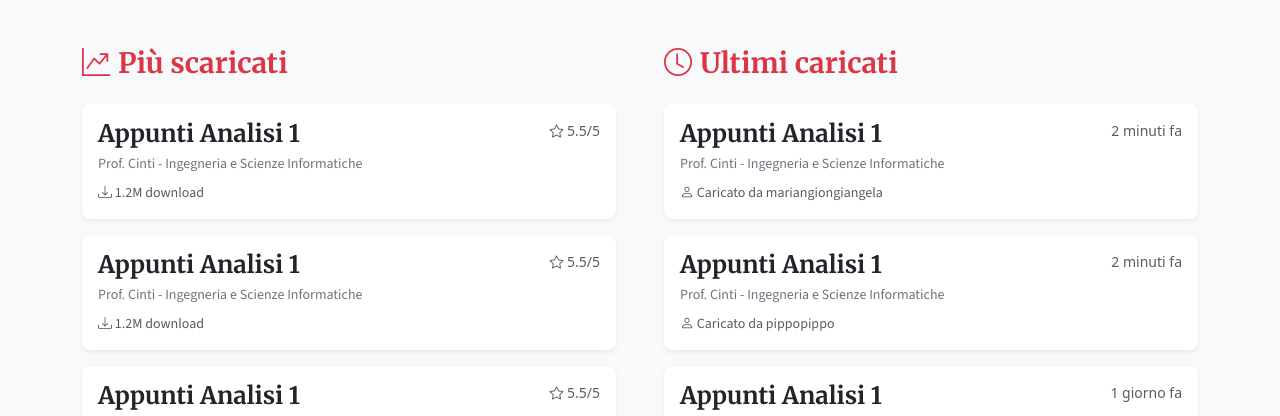
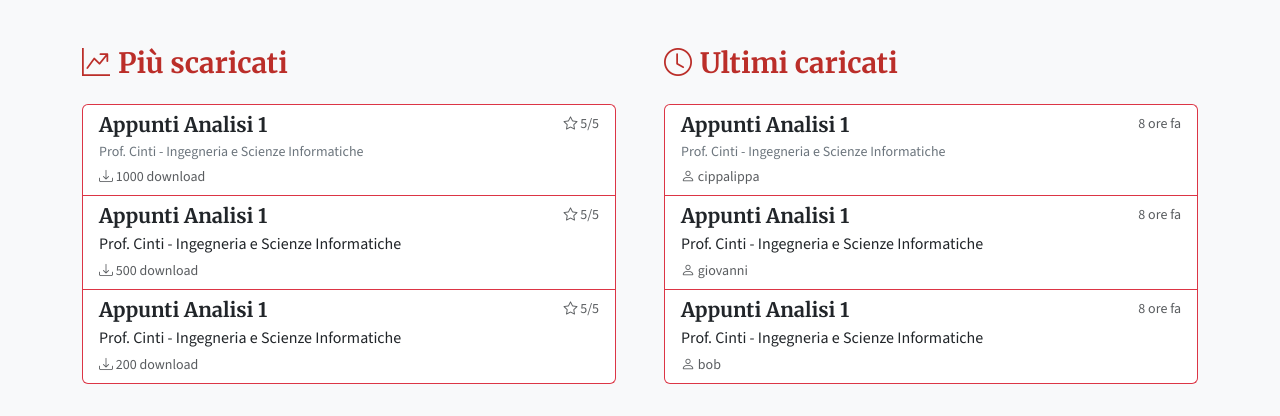
Before and after one commit to lolloantonioli/AlmaNotes, a PHP site: page /html/index.html in a window 1280 px wide. Shown: the part 473-889 px from the top of the page. Run offline with PHP 8.4, Linux system fonts and the light colour scheme.

Commit message:
Modified cards in list items

```diff
--- a/css/style.css
+++ b/css/style.css
@@ -5,14 +5,48 @@ body > header, body > section:last-of-type {
     background-position: center;
 }
 
+/* Colore personalizzato per il bottone Carica */
+.btn-upload {
+    color: #BB2E29;
+}
+
+/* Opzionale: se vuoi che cambi colore anche l'icona dentro */
+.btn-upload i {
+    color: #BB2E29;
+}
+
+.btn-upload:hover {
+    color: #BB2E29; /* Metti lo STESSO colore di prima (o uno leggermente più scuro per effetto) */
+}
+
+section i {
+    color: #BB2E29;
+}
+
+a > h1 {
+    color: #BB2E29;
+}
+
+a > i { /*icona persona*/
+    color: #BB2E29;
+}
+
+h3 {
+    color: #BB2E29;
+}
+
 h1, button {
     font-family: 'Merriweather Sans', sans-serif;
 }
 
-h2, h3, h4 {
+h2, h3, h5 {
     font-family: 'Merriweather';
 }
 
 p, a {
     font-family: 'Source Sans 3';
 }
+
+footer {
+    color: #BB2E29;
+}
--- a/html/index.html
+++ b/html/index.html
@@ -18,7 +18,7 @@
                 <span class="navbar-toggler-icon"></span>
             </button>
 
-            <a class="navbar-brand fw-bold text-danger fs-3 mx-auto ms-lg-0 order-1 d-flex align-items-center gap-2" href="index.html">
+            <a class="navbar-brand fw-bold fs-3 mx-auto ms-lg-0 order-1 d-flex align-items-center gap-2" href="index.html">
                 <img src="../img/logo.png" alt="Logo" width="55" height="55"></img><h1>AlmaNotes</h1>
             </a>
 
@@ -31,13 +31,13 @@
             <div class="offcanvas offcanvas-start order-lg-2" tabindex="-1" id="offcanvasNavbar" aria-labelledby="offcanvasNavbarLabel">
 
                 <div class="offcanvas-header">
-                    <h4 class="offcanvas-title fw-bold text-danger" id="offcanvasNavbarLabel">Menu</h4>
+                    <h4 class="offcanvas-title fw-bold" id="offcanvasNavbarLabel">Menu</h4>
                     <button type="button" class="btn-close" data-bs-dismiss="offcanvas" aria-label="Close"></button>
                 </div>
 
                 <div class="offcanvas-body">
                     <ul class="navbar-nav justify-content-left flex-grow-1 pe-3 gap-lg-4 text-center">
-                        <li class="nav-item"><a class="nav-link text-danger fw-semibold" href="index.html">Home</a></li>
+                        <li class="nav-item"><a class="nav-link fw-semibold" href="index.html">Home</a></li>
                         <li class="nav-item"><a class="nav-link text-secondary" href="#">Cerca</a></li>
                         <li class="nav-item"><a class="nav-link text-secondary" href="#">Carica</a></li>
                         <li class="nav-item"><a class="nav-link text-secondary" href="#">Contatti</a></li>
@@ -73,80 +73,68 @@
         <div class="row g-5">
 
             <div class="col-12 col-lg-6">
-                <h3 class="text-danger fw-bold mb-4 d-flex align-items-center gap-2">
+                <h3 class="fw-bold mb-4 d-flex align-items-center gap-2">
                     <i class="bi bi-graph-up-arrow"></i> Più scaricati
                 </h3>
 
-                <div class="card border-0 shadow-sm mb-3 rounded-3">
-                    <div class="card-body">
-                        <div class="d-flex justify-content-between align-items-start mb-1">
-                            <h4 class="fw-bold mb-0">Appunti Analisi 1</h4>
-                            <span class="small text-muted"><i class="bi bi-star"></i> 5.5/5</span>
+                <div class="list-group">
+                    <a href="#" class="list-group-item list-group-item-action border border-danger border-bottom-0" aria-current="true">
+                      <div class="d-flex w-100 justify-content-between">
+                        <h5 class="mb-1 fw-bold">Appunti Analisi 1</h5>
+                        <span class="small text-muted"><i class="bi bi-star"></i> 5/5</span>
                       </div>
-                        <p class="small text-secondary mb-2">Prof. Cinti - Ingegneria e Scienze Informatiche</p>
-                        <p class="small text-muted mb-0"><i class="bi bi-download"></i> 1.2M download</p>
+                      <p class="small text-secondary mb-1">Prof. Cinti - Ingegneria e Scienze Informatiche</p>
+                      <p class="small text-muted mb-0"><i class="bi bi-download"></i> 1000 download</p>
+                    </a>
+                    <a href="#" class="list-group-item list-group-item-action border border-danger">
+                      <div class="d-flex w-100 justify-content-between">
+                        <h5 class="mb-1 fw-bold">Appunti Analisi 1</h5>
+                        <span class="small text-muted"><i class="bi bi-star"></i> 5/5</span>
                       </div>
+                      <p class="mb-1">Prof. Cinti - Ingegneria e Scienze Informatiche</p>
+                      <p class="small text-muted mb-0"><i class="bi bi-download"></i> 500 download</p>
+                    </a>
+                    <a href="#" class="list-group-item list-group-item-action border border-danger border-top-0">
+                      <div class="d-flex w-100 justify-content-between">
+                        <h5 class="mb-1 fw-bold">Appunti Analisi 1</h5>
+                        <span class="small text-muted"><i class="bi bi-star"></i> 5/5</span>
                       </div>
-
-                <div class="card border-0 shadow-sm mb-3 rounded-3">
-                    <div class="card-body">
-                        <div class="d-flex justify-content-between align-items-start mb-1">
-                            <h4 class="fw-bold mb-0">Appunti Analisi 1</h4>
-                            <span class="small text-muted"><i class="bi bi-star"></i> 5.5/5</span>
-                        </div>
-                        <p class="small text-secondary mb-2">Prof. Cinti - Ingegneria e Scienze Informatiche</p>
-                        <p class="small text-muted mb-0"><i class="bi bi-download"></i> 1.2M download</p>
-                    </div>
-                </div>
-
-                <div class="card border-0 shadow-sm mb-3 rounded-3">
-                    <div class="card-body">
-                        <div class="d-flex justify-content-between align-items-start mb-1">
-                            <h4 class="fw-bold mb-0">Appunti Analisi 1</h4>
-                            <span class="small text-muted"><i class="bi bi-star"></i> 5.5/5</span>
-                        </div>
-                        <p class="small text-secondary mb-2">Prof. Cinti - Ingegneria e Scienze Informatiche</p>
-                        <p class="small text-muted mb-0"><i class="bi bi-download"></i> 1.2M download</p>
-                    </div>
+                      <p class="mb-1">Prof. Cinti - Ingegneria e Scienze Informatiche</p>
+                      <p class="small text-muted mb-0"><i class="bi bi-download"></i> 200 download</p>
+                    </a>
                 </div>
             </div>
 
             <div class="col-12 col-lg-6">
-                <h3 class="text-danger fw-bold mb-4 d-flex align-items-center gap-2">
+                <h3 class="fw-bold mb-4 d-flex align-items-center gap-2">
                     <i class="bi bi-clock"></i> Ultimi caricati
                 </h3>
 
-                <div class="card border-0 shadow-sm mb-3 rounded-3">
-                    <div class="card-body">
-                        <div class="d-flex justify-content-between align-items-start mb-1">
-                            <h4 class="fw-bold mb-0">Appunti Analisi 1</h4>
-                            <span class="small text-muted">2 minuti fa</span>
+                <div class="list-group">
+                    <a href="#" class="list-group-item list-group-item-action border border-danger border-bottom-0" aria-current="true">
+                      <div class="d-flex w-100 justify-content-between">
+                        <h5 class="mb-1 fw-bold">Appunti Analisi 1</h5>
+                        <span class="small text-muted">8 ore fa</span>
                       </div>
-                        <p class="small text-secondary mb-2">Prof. Cinti - Ingegneria e Scienze Informatiche</p>
-                        <p class="small text-muted mb-0"><i class="bi bi-person"></i> Caricato da mariangiongiangela</p>
+                      <p class="small text-secondary mb-1">Prof. Cinti - Ingegneria e Scienze Informatiche</p>
+                      <p class="small text-muted mb-0"><i class="bi bi-person"></i> cippalippa</p>
+                    </a>
+                    <a href="#" class="list-group-item list-group-item-action border border-danger">
+                      <div class="d-flex w-100 justify-content-between">
+                        <h5 class="mb-1 fw-bold">Appunti Analisi 1</h5>
+                        <span class="small text-muted">8 ore fa</span>
                       </div>
+                      <p class="mb-1">Prof. Cinti - Ingegneria e Scienze Informatiche</p>
+                      <p class="small text-muted mb-0"><i class="bi bi-person"></i> giovanni</p>
+                    </a>
+                    <a href="#" class="list-group-item list-group-item-action border border-danger border-top-0">
+                      <div class="d-flex w-100 justify-content-between">
+                        <h5 class="mb-1 fw-bold">Appunti Analisi 1</h5>
+                        <span class="small text-muted">8 ore fa</span>
                       </div>
-
-                 <div class="card border-0 shadow-sm mb-3 rounded-3">
-                    <div class="card-body">
-                        <div class="d-flex justify-content-between align-items-start mb-1">
-                            <h4 class="fw-bold mb-0">Appunti Analisi 1</h4>
-                            <span class="small text-muted">2 minuti fa</span>
-                        </div>
-                        <p class="small text-secondary mb-2">Prof. Cinti - Ingegneria e Scienze Informatiche</p>
-                        <p class="small text-muted mb-0"><i class="bi bi-person"></i> Caricato da pippopippo</p>
-                    </div>
-                </div>
-
-                 <div class="card border-0 shadow-sm mb-3 rounded-3">
-                    <div class="card-body">
-                        <div class="d-flex justify-content-between align-items-start mb-1">
-                            <h4 class="fw-bold mb-0">Appunti Analisi 1</h4>
-                            <span class="small text-muted">1 giorno fa</span>
-                        </div>
-                        <p class="small text-secondary mb-2">Prof. Cinti - Ingegneria e Scienze Informatiche</p>
-                        <p class="small text-muted mb-0"><i class="bi bi-person"></i> Caricato da mariangiongiangela</p>
-                    </div>
+                      <p class="mb-1">Prof. Cinti - Ingegneria e Scienze Informatiche</p>
+                      <p class="small text-muted mb-0"><i class="bi bi-person"></i> bob</p>
+                    </a>
                 </div>
             </div>
 
@@ -156,8 +144,8 @@
     <section class="text-white py-5 position-relative overflow-hidden text-center">
         <div class="container position-relative z-1 py-4">
             <h2 class="fw-bold mb-4">Hai appunti da condividere?</h2>
-            <button class="btn btn-light text-danger fw-bold px-4 py-2 rounded-3 shadow">
-                <i class="bi bi-upload me-2"></i> Carica qui
+            <button class="btn btn-light btn-upload fw-bold px-4 py-2 rounded-3 shadow">
+                <i class="bi bi-upload me-2"></i>Carica qui
             </button>
         </div>
     </section>
@@ -170,11 +158,11 @@
                     <i class="bi bi-c-circle"></i> 2025 - AlmaNotes - Lorenzo Antonioli, Luca Varale Rolla
                 </div>
 
-                <div class="text-danger fs-3">
+                <div class="fs-3">
                      <img src="../img/logo.png" alt="Logo" width="55" height="55"></img>
                 </div>
 
-                <div class="d-flex gap-4 small text-danger opacity-50">
+                <div class="d-flex gap-4 small opacity-50">
                     <a href="#" class="text-decoration-none text-reset">Home</a>
                     <a href="#" class="text-decoration-none text-reset">Home</a>
                     <a href="#" class="text-decoration-none text-reset">Home</a>
```
Also changed, not shown: html/contatti.html (added, +77 -0 lines). Lines whose indentation alone changed are shown as unchanged.
